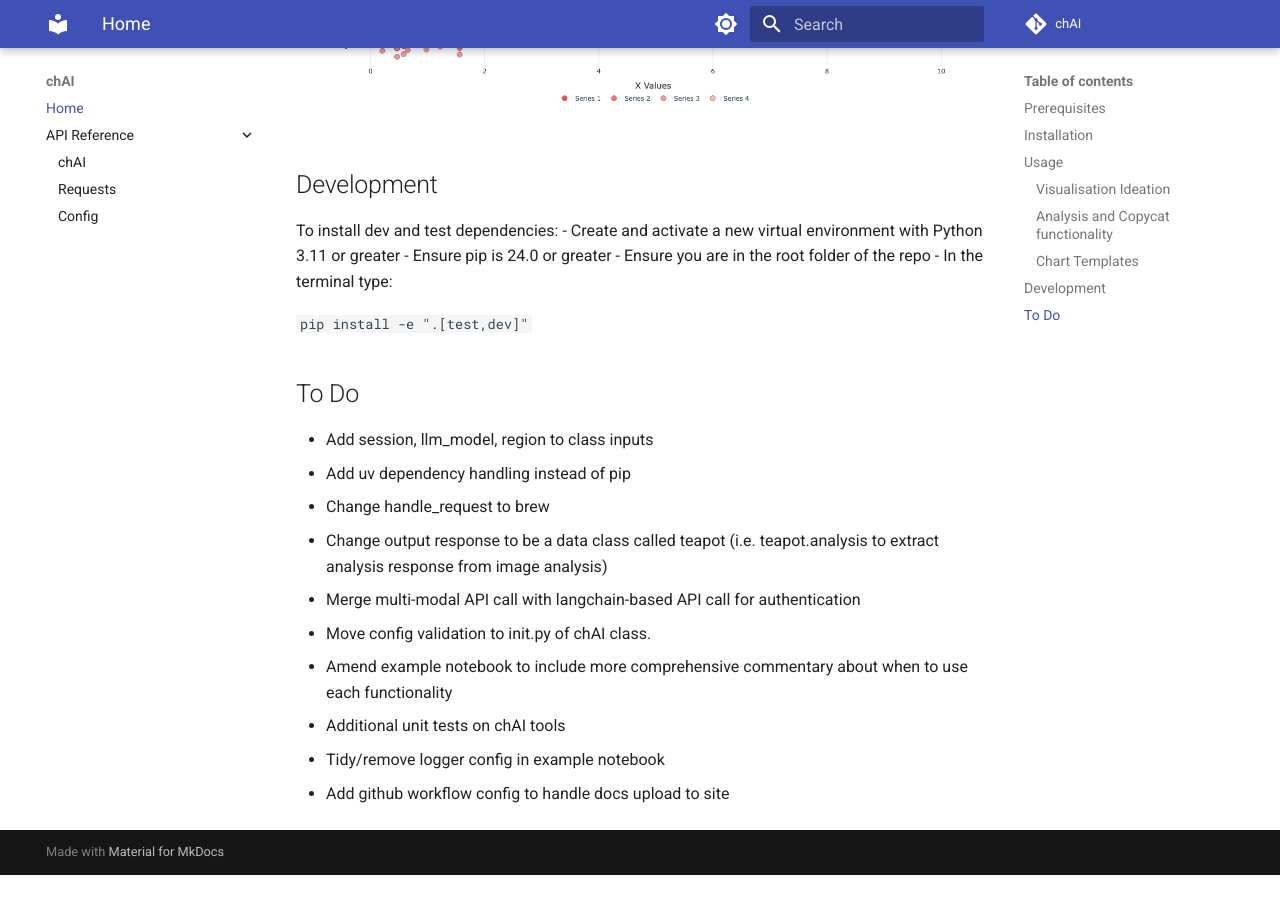
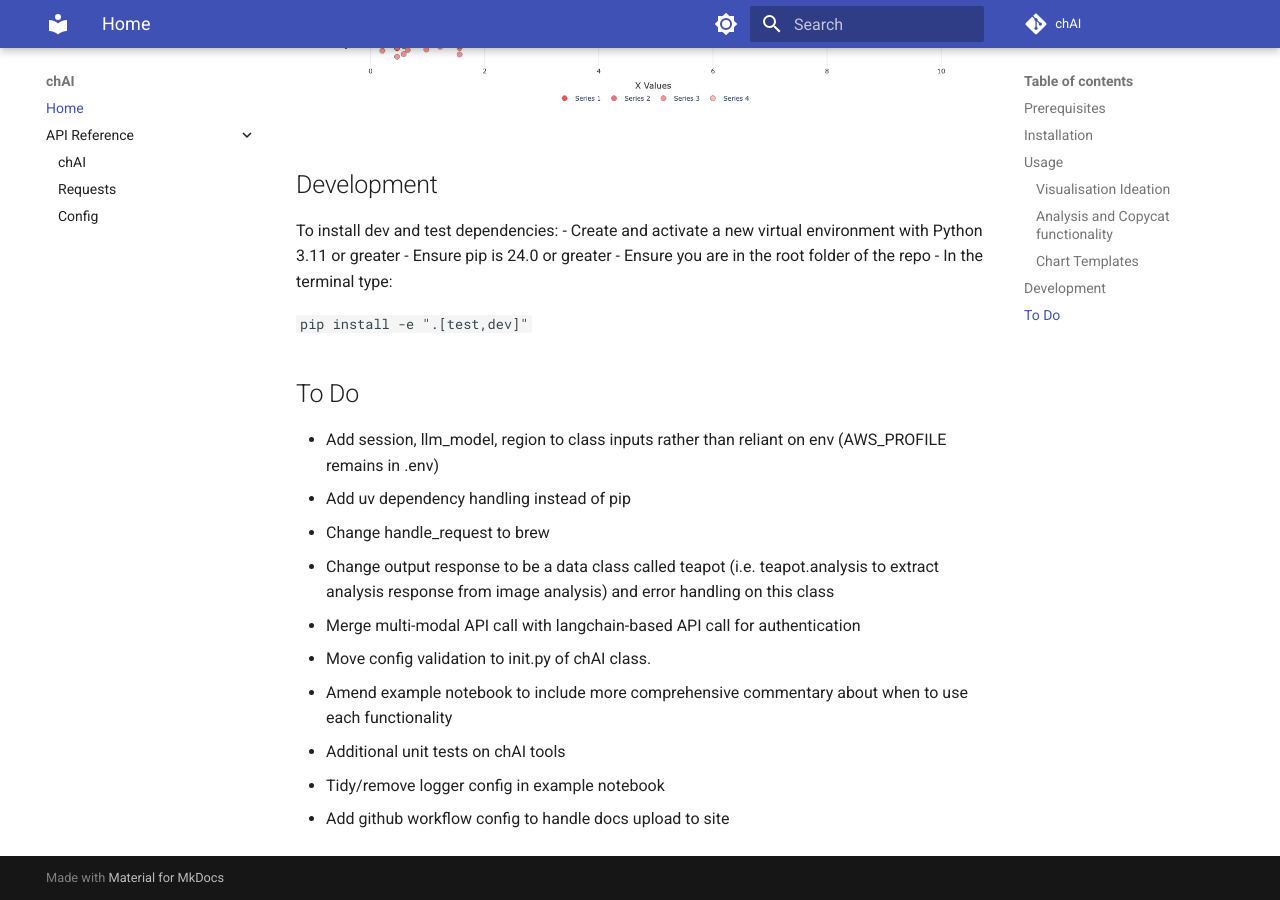
Before and after one commit to co-cddo/gds-ideas-chai, an MkDocs documentation site: the page built from docs/README.md, in a window 1280 px wide and 900 px high, scrolled down 3584 px. Built offline with MkDocs 1.6.1 and Material for MkDocs 9.7.7, drawn with Linux system fonts in a browser that asks for light colours; comment, search, counter and statistics services are not loaded; before the commit the page ends 4459 px from its top, so only the background shows below that.

Commit message:
Tweaks to readme,

````diff
--- a/docs/README.md
+++ b/docs/README.md
@@ -106,10 +106,10 @@ To install dev and test dependencies:
 ```pip install -e ".[test,dev]"```
 
 ## To Do
-- Add session, llm_model, region to class inputs
+- Add session, llm_model, region to class inputs rather than reliant on env (AWS_PROFILE remains in .env)
 - Add uv dependency handling instead of pip
 - Change handle_request to brew
-- Change output response to be a data class called teapot (i.e. teapot.analysis to extract analysis response from image analysis)
+- Change output response to be a data class called teapot (i.e. teapot.analysis to extract analysis response from image analysis) and error handling on this class
 - Merge multi-modal API call with langchain-based API call for authentication
 - Move config validation to init.py of chAI class.
 - Amend example notebook to include more comprehensive commentary about when to use each functionality
````
